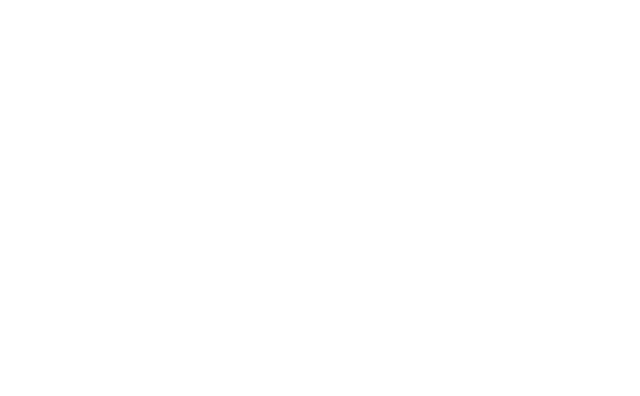
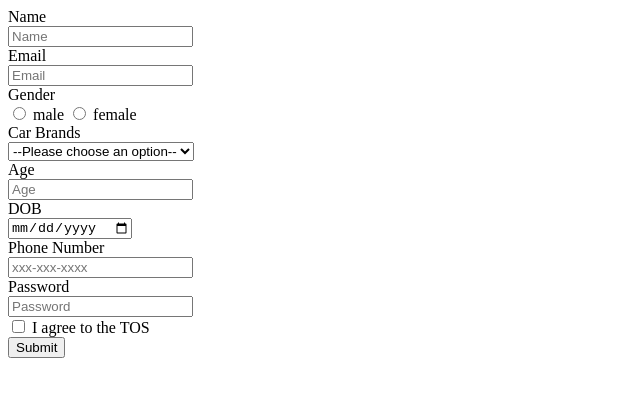
Before and after one commit to acciojob/signup-form-car-22karlokesh, a website: page main.html in a window 1280 px wide. Shown: the whole page, without its empty margins (0-640 px from the left). Drawn offline with Linux system fonts and the light colour scheme.

Commit message:
created a submission

```diff
--- a/main.html
+++ b/main.html
@@ -8,8 +8,40 @@
 
 <body>
 	<!-- the entire body must be written by student -->
-    <script type="text/javascript" src="./script.js">
-</script>
+    <script type="text/javascript" src="./script.js"></script>
+	<form action="#" method="post">
+		<label for="name">Name </label><br>
+		<input type="text" id="name" placeholder="Name" required><br>
+		<label for="email">Email</label><br>
+		<input type="email" id="email" placeholder="Email" required><br>
+		<label for="gender">Gender</label><br>
+		<input type="radio" id="gender_m" name="gender" value="male" required>
+		<label for="gender_m">male</label>
+		<input type="radio" id="gender_f"  name="gender" value="female" required>
+		<label for="gender_f">female</label><br>
+
+		<label for="cars">Car Brands</label><br>
+		<select id="cars" name="cars" required>
+			<option value="">--Please choose an option--</option>
+		    <option value="volvo">Volvo</option>
+		    <option value="bmw">BMW</option>
+		    <option value="audi">Audi</option>
+		    <option value="toyota">Toyota</option>
+		</select><br>
+		<label for="age">Age</label><br>
+		<input type="number" id="age" placeholder="Age"required><br>
+		<label for="dob">DOB</label><br>
+		<input type="date" id="dob" required><br>
+		<label for="tel">Phone Number	</label><br>
+		<input type="tel" id="tel" placeholder="xxx-xxx-xxxx"><br>
+		<label for="password">Password</label><br>
+		<input type="password" id="password" placeholder="Password" required><br>
+		<input type="checkbox" id="tos" required>
+		<label for="tos">I agree to the TOS	</label><br>
+
+
+		<input type="submit">
+	</form>
 
 </body>
 
```
